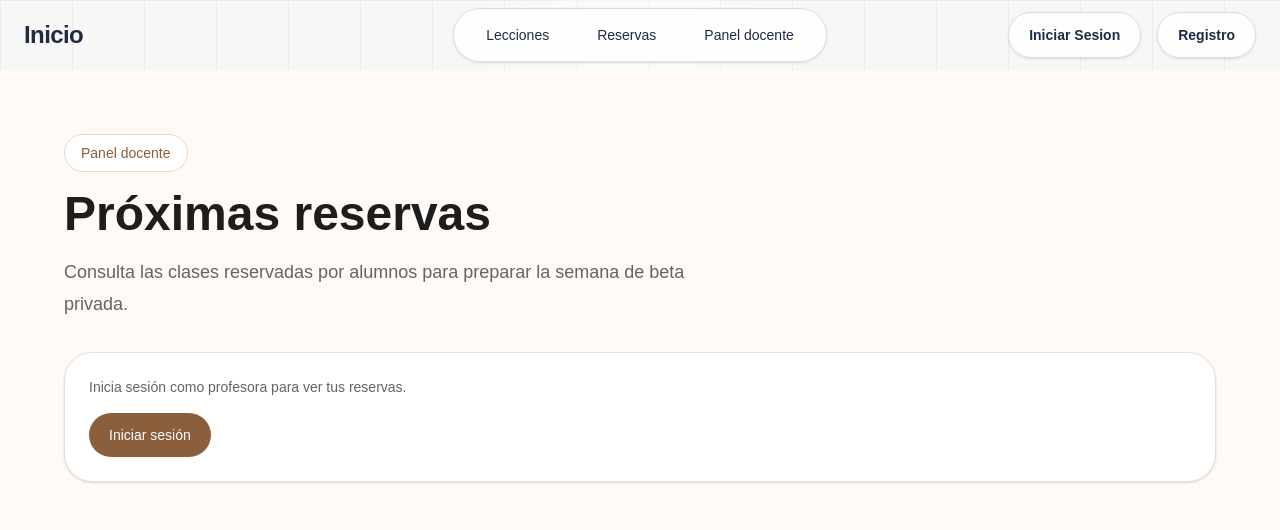
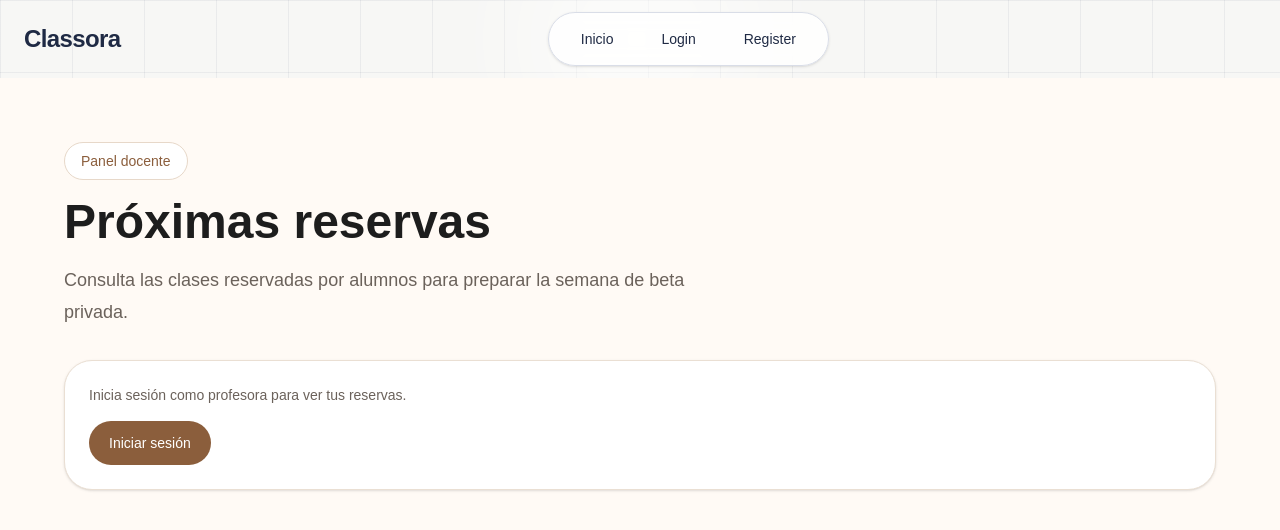
Before and after one commit to jeanfranco22/Classora, a Next.js app: page /teacher in a window 1280 px wide. Shown: the top 530 px of the page. Built offline with nearby package versions, Linux system fonts and the light colour scheme.

Commit message:
feat: Implement auth flow and role-based navigation

```diff
--- a/Interface/AuthInterface.ts
+++ b/Interface/AuthInterface.ts
@@ -29,6 +29,7 @@ export interface AuthContextType {
   login: (payload: LoginPayload) => Promise<void>;
   getCurrentUser: () => Promise<User | null>;
   logout: () => void;
+  initializing: boolean;
   loading: boolean;
   error: string | null;
 }
--- a/app/Components/LoginComponent.tsx
+++ b/app/Components/LoginComponent.tsx
@@ -47,7 +47,7 @@ export function LoginComponent() {
 
     try {
       await login(form);
-      router.push("/booking");
+      router.push("/dashboard");
     } catch (err) {
       console.error(err);
       setError(
--- a/app/Components/NavBarComponent.tsx
+++ b/app/Components/NavBarComponent.tsx
@@ -1,34 +1,73 @@
-import { navItems } from "@/utils/NavItems";
+"use client";
+
+import { UserRole } from "@/Interface/UserInterface";
+import { useAuth } from "@/hooks/useAuth";
 import Link from "next/link";
 
+type NavItem = {
+  label: string;
+  href: string;
+};
+
+type NavRole = UserRole | "guest";
+
+const roleItems: Record<NavRole, NavItem[]> = {
+  guest: [
+    { label: "Inicio", href: "/" },
+    { label: "Login", href: "/login" },
+    { label: "Register", href: "/register" },
+  ],
+  student: [
+    { label: "Dashboard", href: "/dashboard" },
+    { label: "Lecciones", href: "/lessons" },
+    { label: "Mis reservas", href: "/booking" },
+    { label: "Perfil", href: "/dashboard" },
+  ],
+  teacher: [
+    { label: "Dashboard", href: "/dashboard" },
+    { label: "Mis clases", href: "/lessons" },
+    { label: "Reservas", href: "/booking" },
+    { label: "Panel docente", href: "/teacher" },
+  ],
+  admin: [
+    { label: "Dashboard", href: "/dashboard" },
+    { label: "Usuarios", href: "/dashboard" },
+    { label: "Clases", href: "/lessons" },
+    { label: "Reservas", href: "/booking" },
+    { label: "Admin", href: "/dashboard" },
+  ],
+};
+
 const NavBarComponent = () => {
-  const leftItems = navItems.filter((item) => item.position === "left");
-  const centerItems = navItems.filter((item) => item.position === "center");
-  const rightItems = navItems.filter((item) => item.position === "right");
+  const { dataUser, logout, initializing } = useAuth();
+  const role: NavRole =
+    dataUser.isAuthenticated && dataUser.user ? dataUser.user.role : "guest";
+  const items = initializing ? roleItems.guest : roleItems[role];
+
+  const handleLogout = () => {
+    logout();
+  };
 
   return (
     <nav className="relative overflow-hidden bg-[#f7f7f5]">
       <div className="absolute inset-0 bg-[linear-gradient(to_right,rgba(31,42,68,0.06)_1px,transparent_1px),linear-gradient(to_bottom,rgba(31,42,68,0.06)_1px,transparent_1px)] bg-[size:72px_72px]" />
       <div className="absolute left-1/2 top-1/2 h-[220px] w-[220px] -translate-x-1/2 -translate-y-1/2 rounded-full bg-white/70 blur-3xl" />
 
-      <div className="relative z-10 grid grid-cols-3 items-center px-2 py-2">
-        <div className="ml-4 flex items-center gap-4">
-          {leftItems.map((item) => (
-            <Link
-              key={item.href}
-              href={item.href}
-              className="text-2xl font-extrabold tracking-tight text-[#1f2a44]"
-            >
-              {item.label}
-            </Link>
-          ))}
+      <div className="relative z-10 flex flex-col gap-3 px-4 py-3 md:grid md:grid-cols-[auto_1fr_auto] md:items-center md:px-6">
+        <div className="flex items-center gap-4">
+          <Link
+            href="/"
+            className="text-2xl font-extrabold tracking-tight text-[#1f2a44]"
+          >
+            Classora
+          </Link>
         </div>
 
-        <div className="flex justify-center">
-          <div className="hidden md:flex items-center gap-2 rounded-full border border-[#d9dde7] bg-white/80 px-3 py-2 shadow-sm backdrop-blur">
-            {centerItems.map((item) => (
+        <div className="flex justify-start md:justify-center">
+          <div className="flex flex-wrap items-center gap-2 rounded-3xl border border-[#d9dde7] bg-white/80 px-3 py-2 shadow-sm backdrop-blur md:rounded-full">
+            {items.map((item) => (
               <Link
-                key={item.href}
+                key={`${item.label}-${item.href}`}
                 href={item.href}
                 className="rounded-full px-5 py-2 text-sm font-medium text-[#1f2a44] transition hover:bg-[#eef2f7]"
               >
@@ -38,16 +77,16 @@ const NavBarComponent = () => {
           </div>
         </div>
 
-        <div className="mr-4 flex items-center justify-end gap-4">
-          {rightItems.map((item) => (
-            <Link
-              key={item.href}
-              href={item.href}
+        <div className="flex items-center justify-start gap-4 md:justify-end">
+          {dataUser.isAuthenticated ? (
+            <button
+              type="button"
+              onClick={handleLogout}
               className="inline-flex items-center gap-2 rounded-full border border-[#d9dde7] bg-white/80 px-5 py-3 text-sm font-semibold text-[#1f2a44] shadow-sm backdrop-blur transition hover:bg-white"
             >
-              {item.label}
-            </Link>
-          ))}
+              Salir
+            </button>
+          ) : null}
         </div>
       </div>
     </nav>
--- a/app/Components/RegisterComponent.tsx
+++ b/app/Components/RegisterComponent.tsx
@@ -64,7 +64,7 @@ export function RegisterComponent() {
       setForm(initialForm);
 
       setTimeout(() => {
-        router.push("/booking");
+        router.push("/dashboard");
       }, 1000);
     } catch (err) {
       console.error(err);
--- /dev/null
+++ b/app/Components/dashboard/AdminDashboard.tsx
@@ -0,0 +1,24 @@
+import { User } from "@/Interface/UserInterface";
+import { DashboardShell } from "./DashboardShell";
+
+export function AdminDashboard({ user }: { user: User }) {
+  return (
+    <DashboardShell
+      user={user}
+      eyebrow="Dashboard admin"
+      title="Administración de Classora"
+      description="Centraliza la revisión de usuarios, clases y reservas desde una vista administrativa sin perder acceso a las rutas actuales."
+      stats={[
+        { label: "Rol", value: "Admin" },
+        { label: "Usuarios", value: "Gestión" },
+        { label: "Sistema", value: user.isActive ? "Activo" : "Inactivo" },
+      ]}
+      actions={[
+        { label: "Usuarios", href: "/dashboard" },
+        { label: "Clases", href: "/lessons" },
+        { label: "Reservas", href: "/booking" },
+        { label: "Admin", href: "/dashboard" },
+      ]}
+    />
+  );
+}
--- /dev/null
+++ b/app/Components/dashboard/StudentDashboard.tsx
@@ -0,0 +1,23 @@
+import { User } from "@/Interface/UserInterface";
+import { DashboardShell } from "./DashboardShell";
+
+export function StudentDashboard({ user }: { user: User }) {
+  return (
+    <DashboardShell
+      user={user}
+      eyebrow="Dashboard estudiante"
+      title="Tu espacio de aprendizaje"
+      description="Consulta lecciones, revisa tus reservas y mantén a mano tus datos de perfil para seguir avanzando en Classora."
+      stats={[
+        { label: "Rol", value: "Estudiante" },
+        { label: "Reservas", value: "Mis clases" },
+        { label: "Perfil", value: user.isProfileComplete ? "Completo" : "Pendiente" },
+      ]}
+      actions={[
+        { label: "Ver lecciones", href: "/lessons" },
+        { label: "Mis reservas", href: "/booking" },
+        { label: "Perfil", href: "/dashboard" },
+      ]}
+    />
+  );
+}
--- /dev/null
+++ b/app/Components/dashboard/TeacherDashboard.tsx
@@ -0,0 +1,23 @@
+import { User } from "@/Interface/UserInterface";
+import { DashboardShell } from "./DashboardShell";
+
+export function TeacherDashboard({ user }: { user: User }) {
+  return (
+    <DashboardShell
+      user={user}
+      eyebrow="Dashboard docente"
+      title="Panel de gestión docente"
+      description="Accede a tus clases, revisa reservas y entra al panel docente para preparar las próximas sesiones."
+      stats={[
+        { label: "Rol", value: "Docente" },
+        { label: "Clases", value: "Mis clases" },
+        { label: "Reservas", value: "Activas" },
+      ]}
+      actions={[
+        { label: "Mis clases", href: "/lessons" },
+        { label: "Reservas", href: "/booking" },
+        { label: "Panel docente", href: "/teacher" },
+      ]}
+    />
+  );
+}
--- a/app/context/AuthContext.tsx
+++ b/app/context/AuthContext.tsx
@@ -27,6 +27,7 @@ const STORAGE_KEY = "auth_session";
 
 export function AuthProvider({ children }: { children: React.ReactNode }) {
   const [dataUser, setDataUser] = useState<DataUser>(initialDataUser);
+  const [initializing, setInitializing] = useState(true);
   const [loading, setLoading] = useState(false);
   const [error, setError] = useState<string | null>(null);
 
@@ -34,7 +35,7 @@ export function AuthProvider({ children }: { children: React.ReactNode }) {
     const session: DataUser = {
       user,
       token,
-      isAuthenticated: Boolean(token && user),
+      isAuthenticated: Boolean(token),
     };
 
     localStorage.setItem(STORAGE_KEY, JSON.stringify(session));
@@ -47,21 +48,28 @@ export function AuthProvider({ children }: { children: React.ReactNode }) {
     setError(null);
   }, []);
 
-  const getCurrentUser = useCallback(async () => {
-    if (!dataUser.token) return null;
+  const getCurrentUser = useCallback(
+    async (sessionToken = dataUser.token) => {
+      if (!sessionToken) return null;
 
-    const user = await fetchCurrentUser(dataUser.token);
-    saveSession(dataUser.token, user);
+      const user = await fetchCurrentUser(sessionToken);
+      saveSession(sessionToken, user);
       return user;
-  }, [dataUser.token, saveSession]);
+    },
+    [dataUser.token, saveSession],
+  );
 
   useEffect(() => {
     const storedSession = localStorage.getItem(STORAGE_KEY);
 
-    if (!storedSession) return;
+    if (!storedSession) {
+      setInitializing(false);
+      return;
+    }
 
     let cancelled = false;
 
+    const hydrateSession = async () => {
       try {
         const parsedSession: DataUser = JSON.parse(storedSession);
 
@@ -69,30 +77,28 @@ export function AuthProvider({ children }: { children: React.ReactNode }) {
           setDataUser({
             user: parsedSession.user ?? null,
             token: parsedSession.token,
-          isAuthenticated: Boolean(parsedSession.user),
+            isAuthenticated: true,
           });
 
           setLoading(true);
-        fetchCurrentUser(parsedSession.token)
-          .then((user) => {
-            if (!cancelled) saveSession(parsedSession.token!, user);
-          })
-          .catch((err) => {
-            console.error("Error refreshing auth session:", err);
+          const user = await fetchCurrentUser(parsedSession.token);
 
-            if (!cancelled) logout();
-          })
-          .finally(() => {
-            if (!cancelled) setLoading(false);
-          });
+          if (!cancelled) saveSession(parsedSession.token, user);
         } else {
           localStorage.removeItem(STORAGE_KEY);
         }
       } catch (error) {
         console.error("Error reading auth session:", error);
-      localStorage.removeItem(STORAGE_KEY);
+        if (!cancelled) logout();
+      } finally {
+        if (!cancelled) {
+          setLoading(false);
+          setInitializing(false);
         }
+      }
+    };
 
+    void hydrateSession();
     return () => {
       cancelled = true;
     };
@@ -141,10 +147,20 @@ export function AuthProvider({ children }: { children: React.ReactNode }) {
       login,
       getCurrentUser,
       logout,
+      initializing,
       loading,
       error,
     }),
-    [dataUser, error, getCurrentUser, loading, login, logout, register],
+    [
+      dataUser,
+      error,
+      getCurrentUser,
+      initializing,
+      loading,
+      login,
+      logout,
+      register,
+    ],
   );
 
   return <AuthContext.Provider value={value}>{children}</AuthContext.Provider>;
--- /dev/null
+++ b/app/dashboard/page.tsx
@@ -0,0 +1,72 @@
+"use client";
+
+import { useRouter } from "next/navigation";
+import { useEffect, useState } from "react";
+import { useAuth } from "@/hooks/useAuth";
+import { AdminDashboard } from "../Components/dashboard/AdminDashboard";
+import { StudentDashboard } from "../Components/dashboard/StudentDashboard";
+import { TeacherDashboard } from "../Components/dashboard/TeacherDashboard";
+
+export default function DashboardPage() {
+  const router = useRouter();
+  const { dataUser, getCurrentUser, initializing, logout } = useAuth();
+  const [loadingUser, setLoadingUser] = useState(false);
+
+  useEffect(() => {
+    if (initializing) return;
+
+    if (!dataUser.isAuthenticated || !dataUser.token) {
+      router.replace("/login");
+      return;
+    }
+
+    if (dataUser.user) return;
+
+    const loadUser = async () => {
+      try {
+        setLoadingUser(true);
+        await getCurrentUser();
+      } catch (error) {
+        console.error(error);
+        logout();
+        router.replace("/login");
+      } finally {
+        setLoadingUser(false);
+      }
+    };
+
+    void loadUser();
+  }, [
+    dataUser.isAuthenticated,
+    dataUser.token,
+    dataUser.user,
+    getCurrentUser,
+    initializing,
+    logout,
+    router,
+  ]);
+
+  if (initializing || loadingUser || (dataUser.isAuthenticated && !dataUser.user)) {
+    return (
+      <section className="min-h-screen bg-[#fffaf5] px-6 py-16 text-[#1d1d1d]">
+        <div className="mx-auto max-w-6xl rounded-[28px] border border-[#eadfd3] bg-white p-6 text-sm text-[#6b625b] shadow-sm">
+          Cargando dashboard...
+        </div>
+      </section>
+    );
+  }
+
+  if (!dataUser.isAuthenticated || !dataUser.user) {
+    return null;
+  }
+
+  if (dataUser.user.role === "admin") {
+    return <AdminDashboard user={dataUser.user} />;
+  }
+
+  if (dataUser.user.role === "teacher") {
+    return <TeacherDashboard user={dataUser.user} />;
+  }
+
+  return <StudentDashboard user={dataUser.user} />;
+}
--- a/app/layout.tsx
+++ b/app/layout.tsx
@@ -30,8 +30,10 @@ export default function RootLayout({
       className={`${geistSans.variable} ${geistMono.variable} h-full antialiased`}
     >
       <body className="min-h-full flex flex-col">
-        <NavBar />
-        <AuthProvider>{children}</AuthProvider>
+        <AuthProvider>
+          <NavBar />
+          {children}
+        </AuthProvider>
       </body>
     </html>
   );
```
Also changed, not shown: app/Components/dashboard/DashboardShell.tsx (added, +81 -0 lines). Lines whose indentation alone changed are shown as unchanged.
